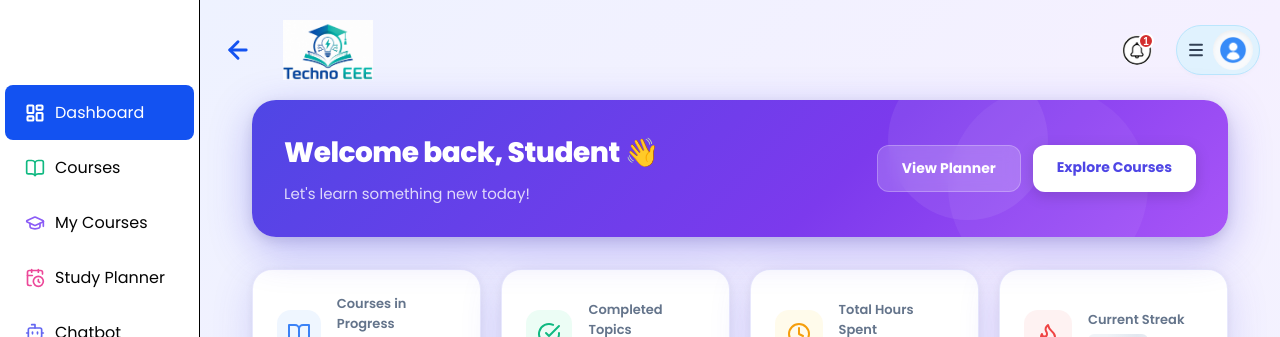
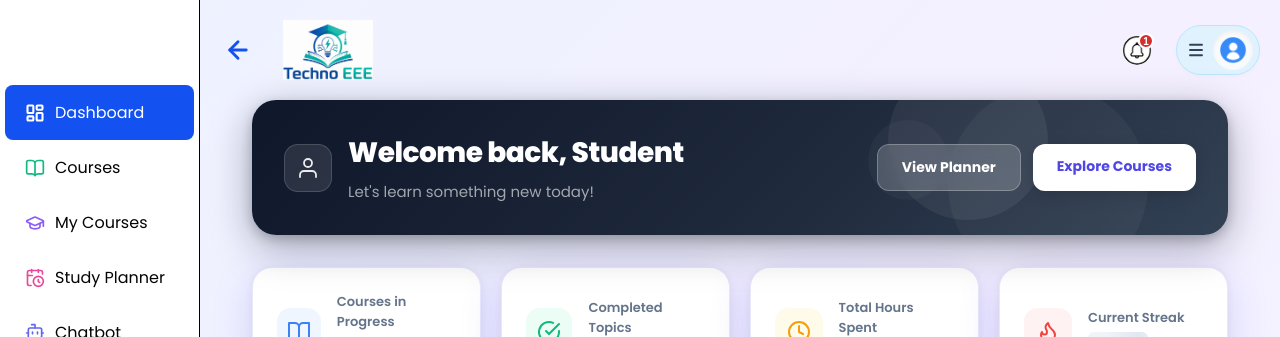
Before and after one commit to Debjanimandal/Technoeee, a Next.js app: page /dashboard in a window 1280 px wide. Shown: the top 337 px of the page. Built offline with nearby package versions, Linux system fonts and the light colour scheme; no server answers.

Commit message:
feat: professional dark navy welcome banner - SVG icon, no emoji, decorative circles

```diff
--- a/app/dashboard/page.js
+++ b/app/dashboard/page.js
@@ -325,20 +325,29 @@ export default function DashboardPage() {
 
             {/* ─── Welcome Banner ───────────────────────────────────────────────── */}
             <div style={{
-              background: 'linear-gradient(135deg, #4f46e5 0%, #7c3aed 60%, #a855f7 100%)',
+              background: 'linear-gradient(135deg, #0f172a 0%, #1e293b 55%, #334155 100%)',
               borderRadius: '24px', padding: '32px', marginBottom: '32px',
               display: 'flex', justifyContent: 'space-between', alignItems: 'center',
-              boxShadow: '0 12px 40px rgba(79,70,229,0.35), 0 4px 12px rgba(0,0,0,0.1)',
+              boxShadow: '0 12px 40px rgba(15,23,42,0.35), 0 4px 12px rgba(0,0,0,0.2)',
               position: 'relative', overflow: 'hidden'
             }}>
               {/* Decorative circles */}
-              <div style={{ position: 'absolute', top: '-40px', right: '180px', width: '160px', height: '160px', borderRadius: '50%', background: 'rgba(255,255,255,0.07)', pointerEvents: 'none' }} />
-              <div style={{ position: 'absolute', bottom: '-50px', right: '80px', width: '200px', height: '200px', borderRadius: '50%', background: 'rgba(255,255,255,0.05)', pointerEvents: 'none' }} />
-              <div style={{ position: 'relative', zIndex: 1 }}>
-                <h1 style={{ fontSize: '28px', fontWeight: '800', color: '#fff', margin: '0 0 8px 0', letterSpacing: '-0.5px' }}>
-                  Welcome back, {profile?.username || user?.email?.split('@')[0] || 'Student'} 👋
-                </h1>
-                <p style={{ margin: 0, color: 'rgba(255,255,255,0.8)', fontSize: '15px' }}>Let's learn something new today!</p>
+              <div style={{ position: 'absolute', top: '-40px', right: '180px', width: '160px', height: '160px', borderRadius: '50%', background: 'rgba(255,255,255,0.06)', pointerEvents: 'none' }} />
+              <div style={{ position: 'absolute', bottom: '-50px', right: '80px', width: '200px', height: '200px', borderRadius: '50%', background: 'rgba(255,255,255,0.04)', pointerEvents: 'none' }} />
+              <div style={{ position: 'absolute', top: '20px', right: '280px', width: '80px', height: '80px', borderRadius: '50%', background: 'rgba(255,255,255,0.03)', pointerEvents: 'none' }} />
+              <div style={{ position: 'relative', zIndex: 1, display: 'flex', alignItems: 'center', gap: '16px' }}>
+                <div style={{ width: '48px', height: '48px', borderRadius: '14px', background: 'rgba(255,255,255,0.1)', display: 'flex', alignItems: 'center', justifyContent: 'center', flexShrink: 0, border: '1px solid rgba(255,255,255,0.15)' }}>
+                  <svg width="24" height="24" viewBox="0 0 24 24" fill="none" stroke="rgba(255,255,255,0.9)" strokeWidth="1.8" strokeLinecap="round" strokeLinejoin="round">
+                    <path d="M20 21v-2a4 4 0 0 0-4-4H8a4 4 0 0 0-4 4v2"/>
+                    <circle cx="12" cy="7" r="4"/>
+                  </svg>
+                </div>
+                <div>
+                  <h1 style={{ fontSize: '28px', fontWeight: '800', color: '#fff', margin: '0 0 6px 0', letterSpacing: '-0.5px' }}>
+                    Welcome back, {profile?.username || user?.email?.split('@')[0] || 'Student'}
+                  </h1>
+                  <p style={{ margin: 0, color: 'rgba(255,255,255,0.6)', fontSize: '15px' }}>Let's learn something new today!</p>
+                </div>
               </div>
               <div style={{ display: 'flex', gap: '12px', position: 'relative', zIndex: 1 }}>
                  <Link href="/planner" className="hover-lift" style={{ background: 'rgba(255,255,255,0.18)', color: '#fff', padding: '12px 24px', borderRadius: '12px', textDecoration: 'none', fontWeight: '700', fontSize: '14px', backdropFilter: 'blur(8px)', border: '1px solid rgba(255,255,255,0.25)' }}>
```
